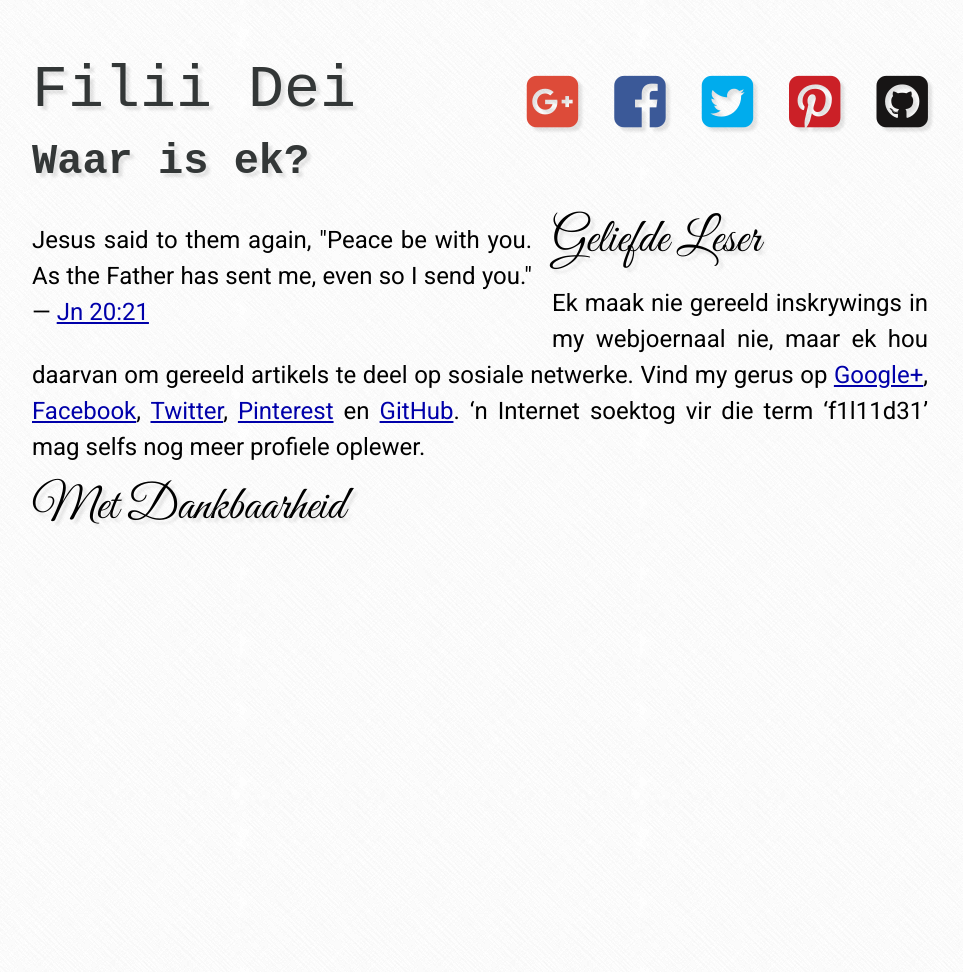
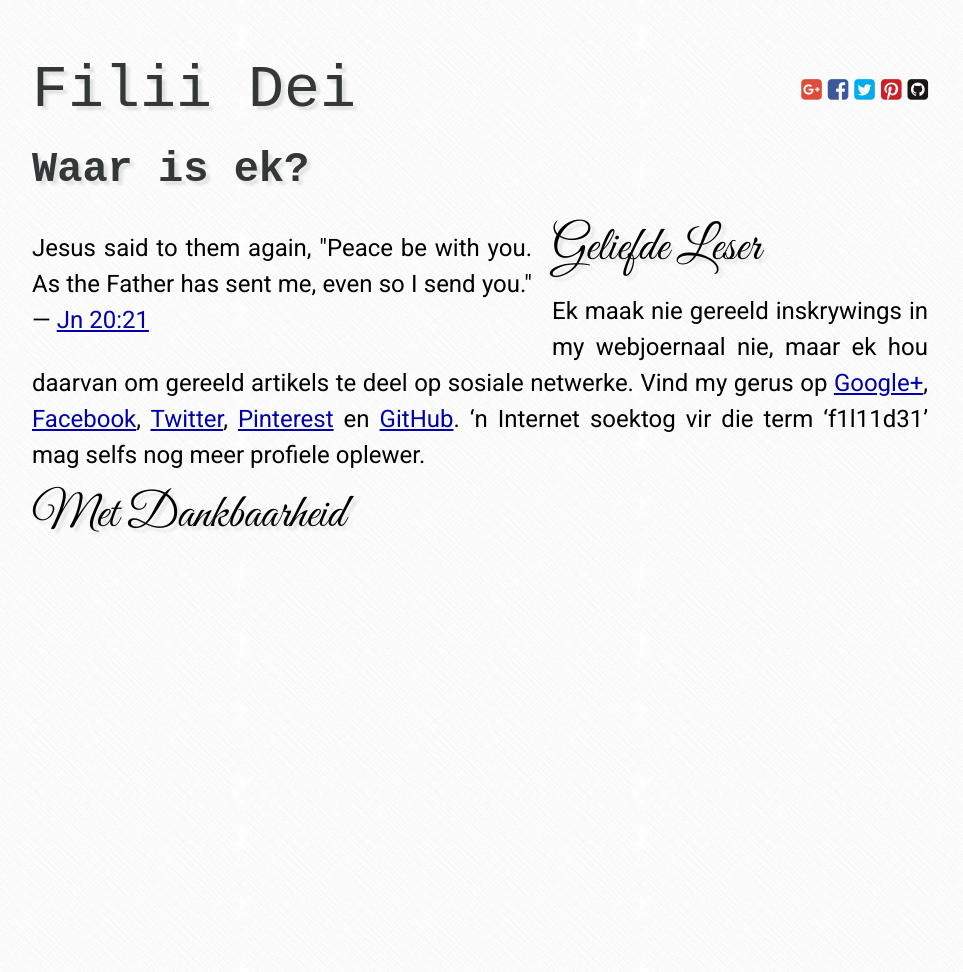
Before and after one commit to afrikatoliek/afrikatoliek.github.io, a Jekyll site: the page built from _posts/2014-11-12-waar-is-ek.md, in a window 1280 px wide. Shown: the whole page, without its empty margins (160-1123 px from the left). Built offline with Jekyll 4.4.1, drawn with Linux system fonts in a browser that asks for light colours; nearby versions of some CDN libraries; some web fonts are replaced.

Commit message:
Alignment adjustments.

```diff
--- a/_layouts/default.html
+++ b/_layouts/default.html
@@ -57,8 +57,7 @@
 </head>
 <body>
 <div class="site">
-  <div class="heading"><a href="/">{{ site.name }}</a> <span class="static-link my-span-right">
-<a href="https://plus.google.com/b/104576278582444149019/104576278582444149019/posts"><i class="fa fa-google-plus-square fg-google-plus"></i></a> <a href="https://www.facebook.com/pages/Filii-Dei/693453224096282"><i class="fa fa-facebook-square fg-facebook"></i></a> <a href="https://twitter.com/f1l11d31"><i class="fa fa-twitter-square fg-twitter"></i></a> <a href="https://www.pinterest.com/f1l11d31"><i class="fa fa-pinterest-square fg-pinterest"></i></a> <a href="https://github.com/f1l11d31"><i class="fa fa-github-square fg-github"></i></a>
+  <div><span class="heading"><a href="/">{{ site.name }}</a></span> <span class="static-link my-span-right"><a href="https://plus.google.com/b/104576278582444149019/104576278582444149019/posts"><i class="fa fa-google-plus-square fg-google-plus"></i></a> <a href="https://www.facebook.com/pages/Filii-Dei/693453224096282"><i class="fa fa-facebook-square fg-facebook"></i></a> <a href="https://twitter.com/f1l11d31"><i class="fa fa-twitter-square fg-twitter"></i></a> <a href="https://www.pinterest.com/f1l11d31"><i class="fa fa-pinterest-square fg-pinterest"></i></a> <a href="https://github.com/f1l11d31"><i class="fa fa-github-square fg-github"></i></a>
 </span></div>
   <br/>
   {{ content }}
--- a/css/screen.css
+++ b/css/screen.css
@@ -243,6 +243,7 @@
 }
 
 .my-span-right {
+  text-align: right;
   margin-right: 0;
   float: right;
 }
```
